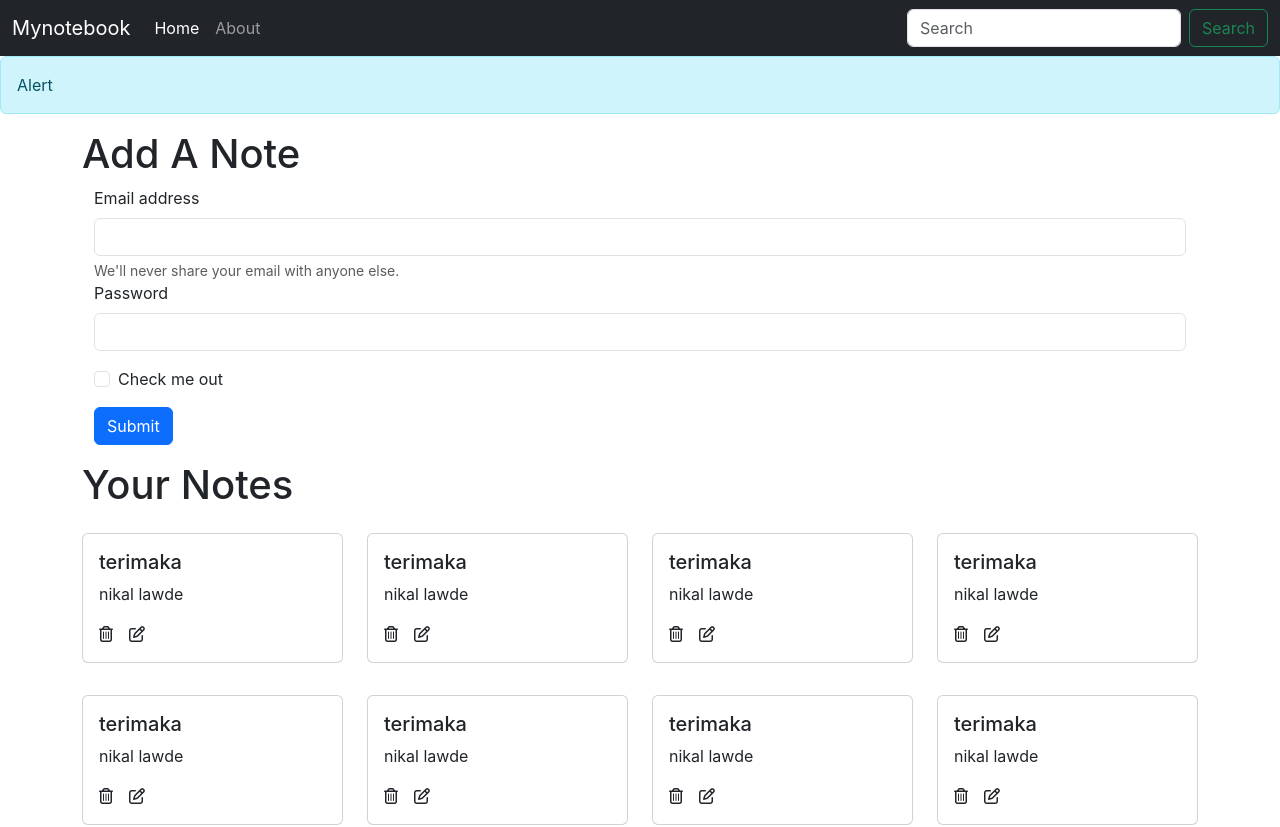
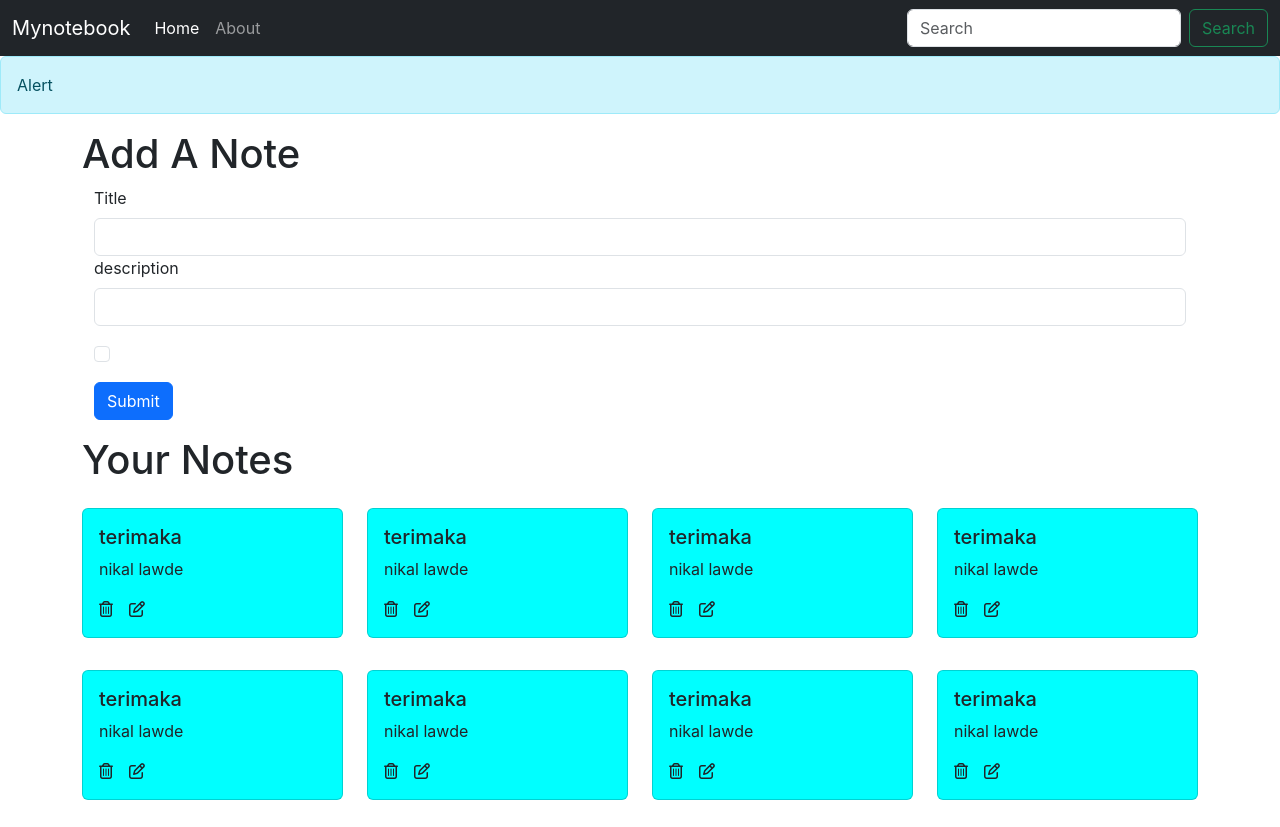
Before and after one commit to Archit5655/MyNoteBook-using-react-, a React (Create React App) app: page /home in a window 1280 px wide. Shown: the top 827 px of the page. Built offline with nearby package versions, Linux system fonts and the light colour scheme.

Commit message:
aDDED ADDNOTE FUNCTIONALITY ON THE CLIENT SIDE

```diff
--- /dev/null
+++ b/src/components/Addnote.js
@@ -0,0 +1,45 @@
+import React,{useContext,useState} from 'react'
+import noteContext from "../context/notes/noteContext"
+const Addnote = () => {
+  const context = useContext(noteContext)
+  const{addNote}=context;
+
+
+  const  [note, setnote] = useState({title: "",description:"",tag: "default"})
+  const handleclick=(e)=>{
+    e.preventDefault()
+addNote(note.title,note.description,note.tag)
+
+  }
+  const onchange=(e)=>{
+setnote({...note,[e.target.name]: e.target.value})
+  }
+  return (
+    <div >
+    <h1>Add A Note</h1>
+    <div className="container">
+    <form>
+  <div className="mb-8 mx-8">
+    <label htmlFor="exampleInputEmail1" className="form-label">Title</label>
+    <input type="text" className="form-control" id="title" name='title' aria-describedby="emailHelp"  onChange={onchange}/>
+
+  </div>
+  <div className="mb-3">
+    <label htmlFor="description" className="form-label">description</label>
+    <input type="text" className="form-control" id="description" name='description' onChange={onchange} />
+  </div>
+  <div className="mb-3 form-check">
+    <input type="checkbox" className="form-check-input" id="exampleCheck1"/>
+    {/* <label className="form-check-label" for="exampleCheck1">Check me out</label> */}
+  </div>
+  <button type="submit" className="btn btn-primary" onClick={handleclick}>Submit</button>
+</form>
+
+    </div>
+
+    </div>
+
+  )
+}
+
+export default Addnote
--- a/src/components/Home.js
+++ b/src/components/Home.js
@@ -1,37 +1,15 @@
 // import React,{useContext} from 'react'
+
 import Notes from './Notes';
 
 
 export const Home = () => {
 
   return (
-    <div >
-    <h1>Add A Note</h1>
-    <div className="container">
-    <form>
-  <div className="mb-8 mx-8">
-    <label for="exampleInputEmail1" className="form-label">Email address</label>
-    <input type="email" className="form-control" id="exampleInputEmail1" aria-describedby="emailHelp"/>
-    <div id="emailHelp" className="form-text">We'll never share your email with anyone else.</div>
-  </div>
-  <div className="mb-3">
-    <label for="exampleInputPassword1" className="form-label">Password</label>
-    <input type="password" className="form-control" id="exampleInputPassword1"/>
-  </div>
-  <div className="mb-3 form-check">
-    <input type="checkbox" className="form-check-input" id="exampleCheck1"/>
-    <label className="form-check-label" for="exampleCheck1">Check me out</label>
-  </div>
-  <button type="submit" className="btn btn-primary">Submit</button>
-</form>
+    <div>
 
+      <Notes/>
     </div>
-
-
-
- <Notes/>
-    </div>
-
   )
 
 }
--- a/src/components/Notes.js
+++ b/src/components/Notes.js
@@ -2,11 +2,14 @@
 import React,{useContext} from 'react'
 import noteContext from "../context/notes/noteContext"
 import Noteitem from './Noteitem';
+import Addnote from './Addnote';
 // import Notes from './Notes';
 const Notes = () => {
     const context = useContext(noteContext)
-    const{notes,setnotes}=context;
+    const{notes,addNote}=context;
   return (
+<>
+    <Addnote/>
 
     <div className='row my-3'>
 
@@ -15,6 +18,7 @@
       return <Noteitem notes={notes}/>
     })}
     </div>
+    </>
   )
 }
 
--- a/src/context/notes/NoteState.js
+++ b/src/context/notes/NoteState.js
@@ -85,8 +85,40 @@
 
 ]
 
+
+
 const [notes, setnotes] = useState(notesInitial)
-return <NoteContext.Provider value={{notes,setnotes}}>
+
+// Add note
+const addNote=(title,description,tag)=>{
+
+ const note={
+    "_id": "64a1ebaa08256adb213f1f77",
+    "user": "64a09afb7baaecdedabdb7bb",
+    "title": title,
+    "description": description,
+    "tag": tag,
+    "date": "2023-07-02T21:27:06.575Z",
+    "__v": 0
+
+}
+
+setnotes(notes.concat(note))
+}
+
+// dlete mote
+const deleteNote=()=>{
+
+}
+
+
+// edit note
+const editNote=()=>{
+
+}
+
+
+return <NoteContext.Provider value={{notes,setnotes,addNote,deleteNote,editNote}}>
     {props.children}
   </NoteContext.Provider>;
 };
--- a/src/index.css
+++ b/src/index.css
@@ -14,3 +14,6 @@
 i{
   cursor: pointer;
 }
+div.card{
+  background-color: aqua;
+}
```
